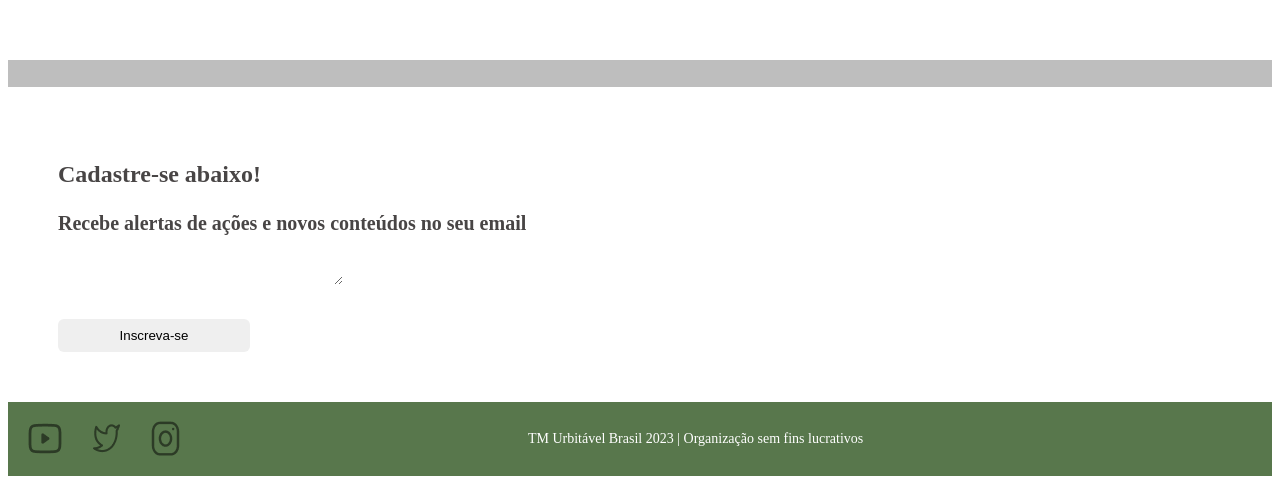
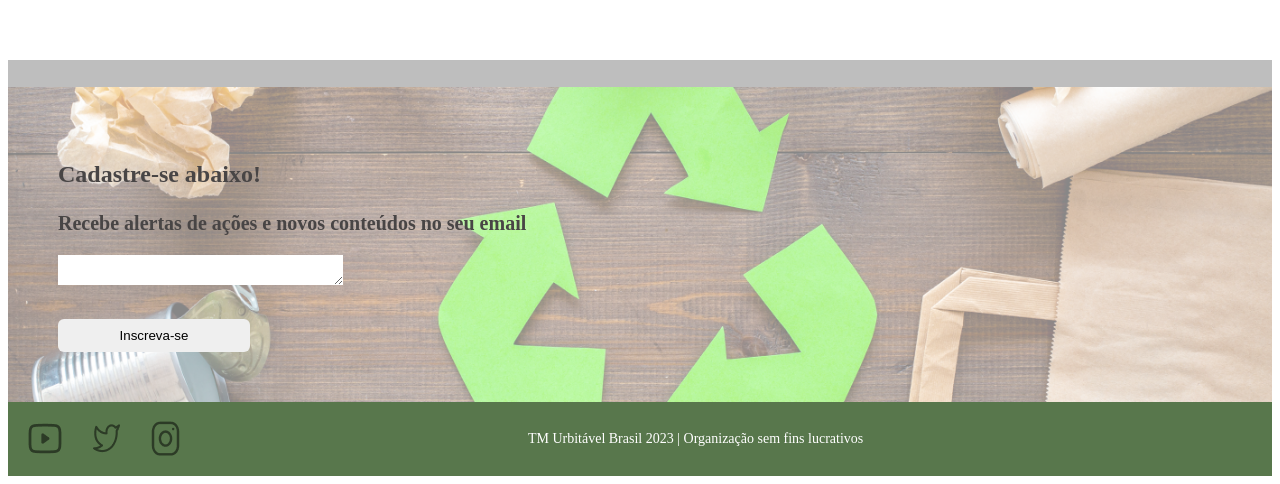
Before and after one commit to MansourHM/Urbitavel, a plain HTML site: page index.html in a window 1280 px wide. Shown: the part 1439-1923 px from the top of the page. Drawn offline with Linux system fonts and the light colour scheme; the site is published under a folder, as on GitHub Pages, so addresses that start at the root find nothing.

Commit message:
AJUSTE IMAGEM

```diff
--- a/src/css/style.css
+++ b/src/css/style.css
@@ -139,7 +139,7 @@ footer {
 }
 
  footer .foot {
-    background-image: url(/src/img/Reci.png);
+    background-image: url(../img/Reci.png);
     display: flex;
     flex-direction: column;
     padding: 50px;
```
